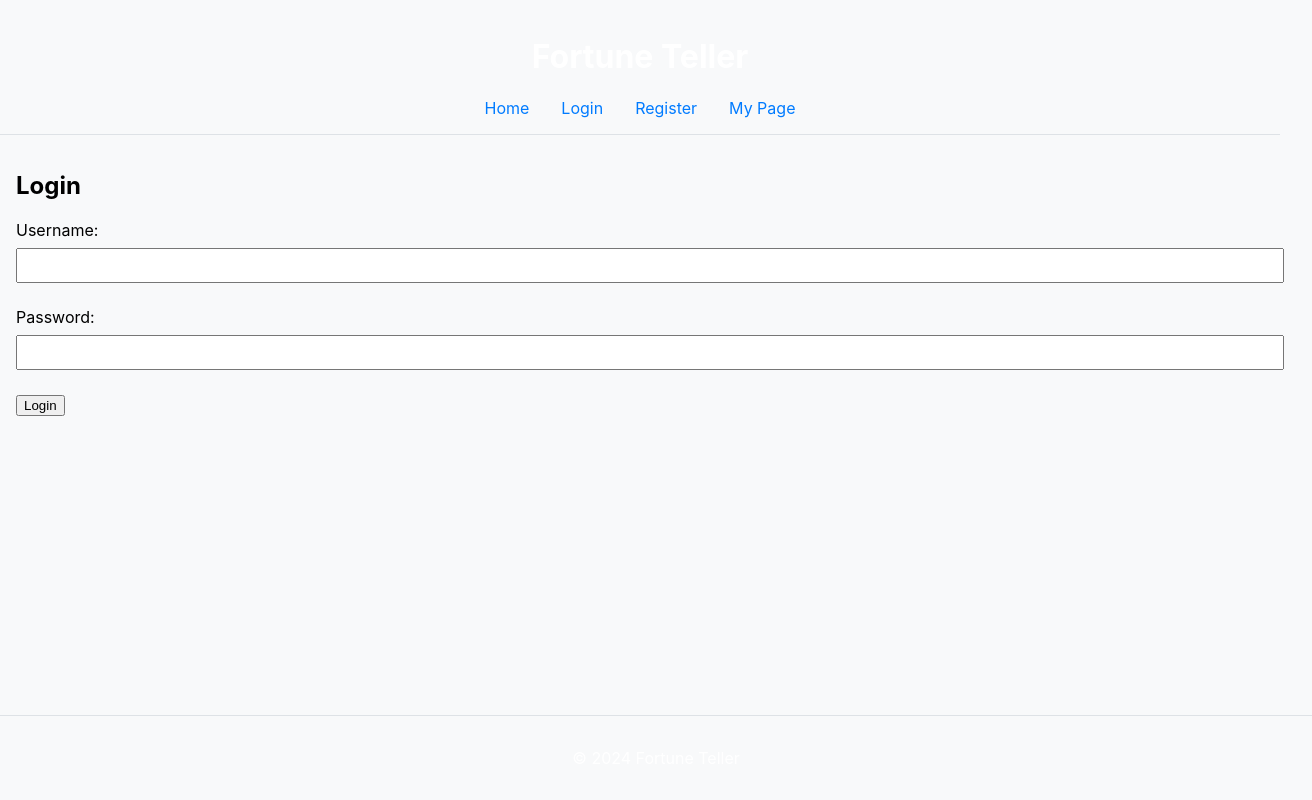
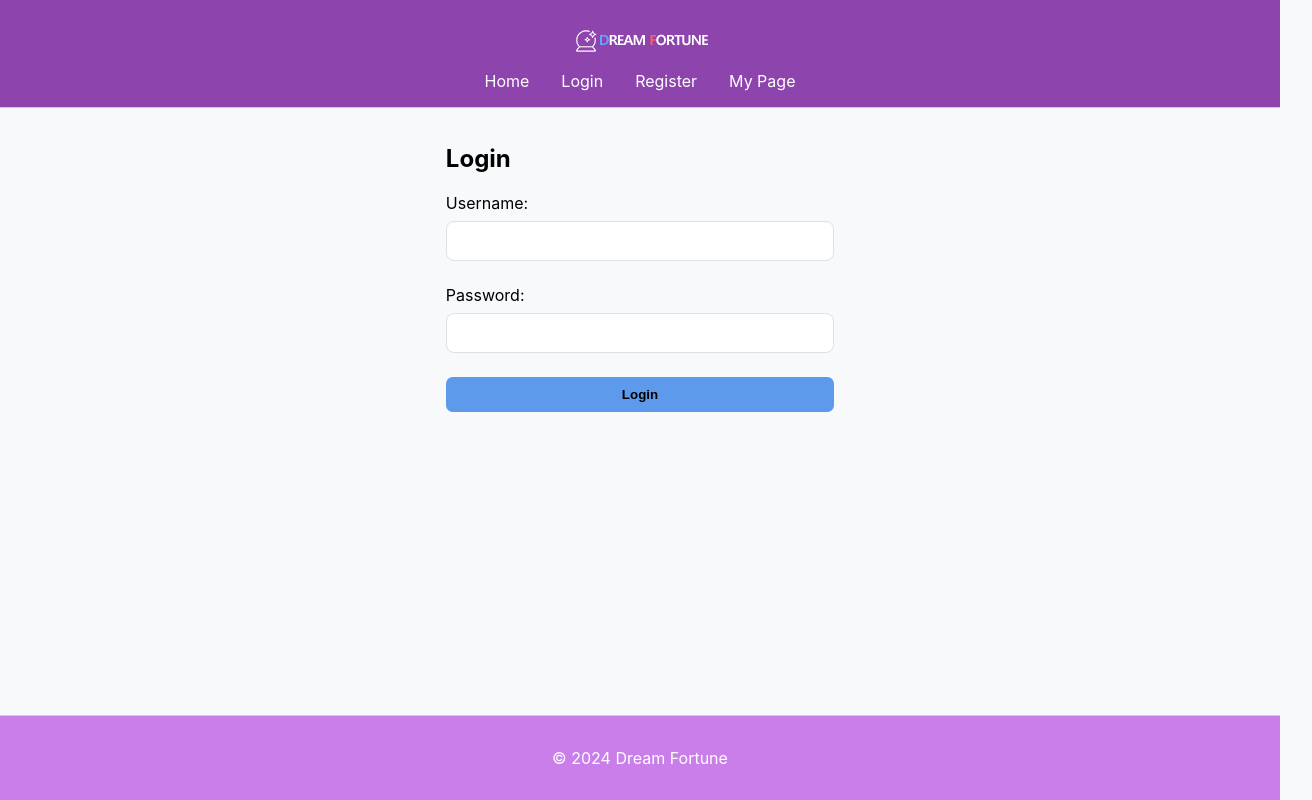
Before and after one commit to wsxqead/dream_fortune, a Vue app in the folder client/: page /login in a window 1280 px wide. Shown: the whole page, 1312 px wide, since content can reach past the window. Built offline with nearby package versions, Linux system fonts and the light colour scheme.

Commit message:
로그인 페이지 작업

```diff
--- a/client/public/index.html
+++ b/client/public/index.html
@@ -1,28 +1,30 @@
 <!DOCTYPE html>
-<html lang="">
+<html lang="ko">
   <head>
     <meta charset="utf-8">
     <meta http-equiv="X-UA-Compatible" content="IE=edge">
     <meta name="viewport" content="width=device-width,initial-scale=1.0">
-    <link rel="icon" href="<%= BASE_URL %>/favicon/favicon.ico">
-    <link rel="apple-touch-icon" sizes="57x57" href="<%= BASE_URL %>/favicon/apple-icon-57x57.png">
-    <link rel="apple-touch-icon" sizes="60x60" href="<%= BASE_URL %>/favicon/apple-icon-60x60.png">
-    <link rel="apple-touch-icon" sizes="72x72" href="<%= BASE_URL %>/favicon/apple-icon-72x72.png">
-    <link rel="apple-touch-icon" sizes="76x76" href="<%= BASE_URL %>/favicon/apple-icon-76x76.png">
-    <link rel="apple-touch-icon" sizes="114x114" href="<%= BASE_URL %>/favicon/apple-icon-114x114.png">
-    <link rel="apple-touch-icon" sizes="120x120" href="<%= BASE_URL %>/favicon/apple-icon-120x120.png">
-    <link rel="apple-touch-icon" sizes="144x144" href="<%= BASE_URL %>/favicon/apple-icon-144x144.png">
-    <link rel="apple-touch-icon" sizes="152x152" href="<%= BASE_URL %>/favicon/apple-icon-152x152.png">
-    <link rel="apple-touch-icon" sizes="180x180" href="<%= BASE_URL %>/favicon/apple-icon-180x180.png">
-    <link rel="icon" type="image/png" sizes="192x192"  href="<%= BASE_URL %>/favicon/android-icon-192x192.png">
-    <link rel="icon" type="image/png" sizes="32x32" href="<%= BASE_URL %>/favicon/favicon-32x32.png">
-    <link rel="icon" type="image/png" sizes="96x96" href="<%= BASE_URL %>/favicon/favicon-96x96.png">
-    <link rel="icon" type="image/png" sizes="16x16" href="<%= BASE_URL %>/favicon/favicon-16x16.png">
-    <link rel="manifest" href="<%= BASE_URL %>/favicon/manifest.json">
+    <link rel="icon" href="<%= BASE_URL %>favicon/favicon.ico">
+    <link rel="apple-touch-icon" sizes="57x57" href="<%= BASE_URL %>favicon/apple-icon-57x57.png">
+    <link rel="apple-touch-icon" sizes="60x60" href="<%= BASE_URL %>favicon/apple-icon-60x60.png">
+    <link rel="apple-touch-icon" sizes="72x72" href="<%= BASE_URL %>favicon/apple-icon-72x72.png">
+    <link rel="apple-touch-icon" sizes="76x76" href="<%= BASE_URL %>favicon/apple-icon-76x76.png">
+    <link rel="apple-touch-icon" sizes="114x114" href="<%= BASE_URL %>favicon/apple-icon-114x114.png">
+    <link rel="apple-touch-icon" sizes="120x120" href="<%= BASE_URL %>favicon/apple-icon-120x120.png">
+    <link rel="apple-touch-icon" sizes="144x144" href="<%= BASE_URL %>favicon/apple-icon-144x144.png">
+    <link rel="apple-touch-icon" sizes="152x152" href="<%= BASE_URL %>favicon/apple-icon-152x152.png">
+    <link rel="apple-touch-icon" sizes="180x180" href="<%= BASE_URL %>favicon/apple-icon-180x180.png">
+    <link rel="icon" type="image/png" sizes="192x192"  href="<%= BASE_URL %>favicon/android-icon-192x192.png">
+    <link rel="icon" type="image/png" sizes="32x32" href="<%= BASE_URL %>favicon/favicon-32x32.png">
+    <link rel="icon" type="image/png" sizes="96x96" href="<%= BASE_URL %>favicon/favicon-96x96.png">
+    <link rel="icon" type="image/png" sizes="16x16" href="<%= BASE_URL %>favicon/favicon-16x16.png">
+    <link rel="manifest" href="<%= BASE_URL %>favicon/manifest.json">
     <meta name="msapplication-TileColor" content="#ffffff">
-    <meta name="msapplication-TileImage" content="<%= BASE_URL %>/favicon/ms-icon-144x144.png">
+    <meta name="msapplication-TileImage" content="<%= BASE_URL %>favicon/ms-icon-144x144.png">
     <meta name="theme-color" content="#ffffff">
-    <title><%= htmlWebpackPlugin.options.title %></title>
+    <meta name="title" content="드림 포츈">
+    <meta name="description" content="오늘의 당신의 운세는?">
+    <title>드림 포츈</title>
   </head>
   <body>
     <noscript>
--- a/client/src/components/Footer.vue
+++ b/client/src/components/Footer.vue
@@ -1,6 +1,6 @@
 <template>
   <footer>
-    <p>&copy; 2024 Fortune Teller</p>
+    <p>&copy; 2024 Dream Fortune</p>
   </footer>
 </template>
 
@@ -12,10 +12,10 @@ export default {
 
 <style scoped>
 footer {
-  background-color: #f8f9fa;
-  padding: 1rem;
+  background-color: #ca7ee9;
+  padding: 1rem 0;
   text-align: center;
-  border-top: 1px solid #dee2e6;
+  border-top: 1px solid #cecece;
   position: absolute;
   bottom: 0;
   width: 100%;
--- a/client/src/components/Header.vue
+++ b/client/src/components/Header.vue
@@ -1,6 +1,6 @@
 <template>
   <header>
-    <h1>Fortune Teller</h1>
+    <h1><img src ="/luck_logo_wn.png"></h1>
     <nav>
       <router-link to="/">Home</router-link>
       <router-link to="/login">Login</router-link>
@@ -18,15 +18,20 @@ export default {
 
 <style scoped>
 header {
-  background-color: #f8f9fa;
-  padding: 1rem;
+  background-color: #8E44AD;
+  padding: 1rem 0;
   text-align: center;
-  border-bottom: 1px solid #dee2e6;
+  border-bottom: 1px solid #cecece;
+}
+
+header h1 {
+  margin: 0;
+  line-height: 1em;
 }
 
 nav a {
   margin: 0 1rem;
   text-decoration: none;
-  color: #007bff;
+  color: #ffffff;
 }
 </style>
--- /dev/null
+++ b/client/src/components/share/CustomButton.vue
@@ -0,0 +1,40 @@
+<script>
+export default {
+  name: 'CustomButton',
+  props: {
+    type: {
+      type: String,
+      required: true
+    },
+    customClass: {
+      type: String,
+      default: 'custom-button'
+    },
+    value: {
+      type: String,
+      default: ''
+    }
+  }
+};
+</script>
+
+<style scoped>
+  .custom-button {
+    font-weight: 700;
+    padding-left: 11rem;
+    padding-right: 11rem;
+    padding-top: 0.625rem;
+    padding-bottom: 0.625rem;
+    cursor: pointer;
+    border-radius: .5em;
+    background-color: #5d9aec;
+    outline: none;
+    border: 0;
+  }
+</style>
+
+<template>
+  <div>
+    <button :type="type" :class="customClass" ><slot></slot></button>
+  </div>
+</template>
--- /dev/null
+++ b/client/src/components/share/CustomInput.vue
@@ -0,0 +1,57 @@
+<script>
+export default {
+  name: 'CustomInput',
+  props: {
+    label: {
+      type: String,
+      required: true
+    },
+    type: {
+      type: String,
+      required: true
+    },
+    id: {
+      type: String,
+      required: true
+    },
+    value: {
+      type: String,
+      default: ''
+    },
+    customClass: {
+      type: String,
+      default: 'custom-input'
+    }
+  },
+  data() {
+    return {
+      inputValue: this.value
+    };
+  },
+  watch: {
+    inputValue(newValue) {
+      this.$emit('input', newValue);
+    }
+  }
+};
+</script>
+
+
+<style scoped>
+.custom-input {
+  width: 100%;
+  padding: .5rem;
+  margin: .5rem 0;
+  box-sizing: border-box;
+  height: 2.5rem;
+  border-radius: .5rem;
+  border: 1px solid #dee2e6;
+}
+</style>
+
+<template>
+  <div>
+    <label :for="id">{{ label }}</label>
+    <input :type="type" :id="id" :class="customClass" v-model="inputValue" />
+  </div>
+</template>
--- a/client/src/pages/Login.vue
+++ b/client/src/pages/Login.vue
@@ -2,24 +2,40 @@
   <div class="login">
     <h2>Login</h2>
     <form @submit.prevent="login">
-      <div>
-        <label for="username">Username:</label>
-        <input type="text" id="username" v-model="username" />
-      </div>
-      <div>
-        <label for="password">Password:</label>
-        <input type="password" id="password" v-model="password" />
-      </div>
-      <button type="submit">Login</button>
+      <custom-input
+        label="Username:"
+        type="text"
+        id="username"
+        v-model="username"
+        customClass="custom-input"
+      />
+      <custom-input
+        label="Password:"
+        type="password"
+        id="password"
+        v-model="password"
+        customClass="custom-input"
+      />
+      <custom-button
+        type="submit"
+        customClass="custom-button"
+      >  Login
+      </custom-button>
     </form>
   </div>
 </template>
 
 <script>
 import axios from 'axios';
+import CustomInput from '@/components/share/CustomInput.vue'
+import CustomButton from '@/components/share/CustomButton.vue'
 
 export default {
   name: 'Login',
+  components: {
+    CustomInput,
+    CustomButton
+  },
   data() {
     return {
       username: '',
@@ -46,6 +62,8 @@ export default {
 <style scoped>
 .login {
   padding: 1rem;
+  max-width: 600px;
+  margin: 0 auto;
 }
 
 form div {
```
